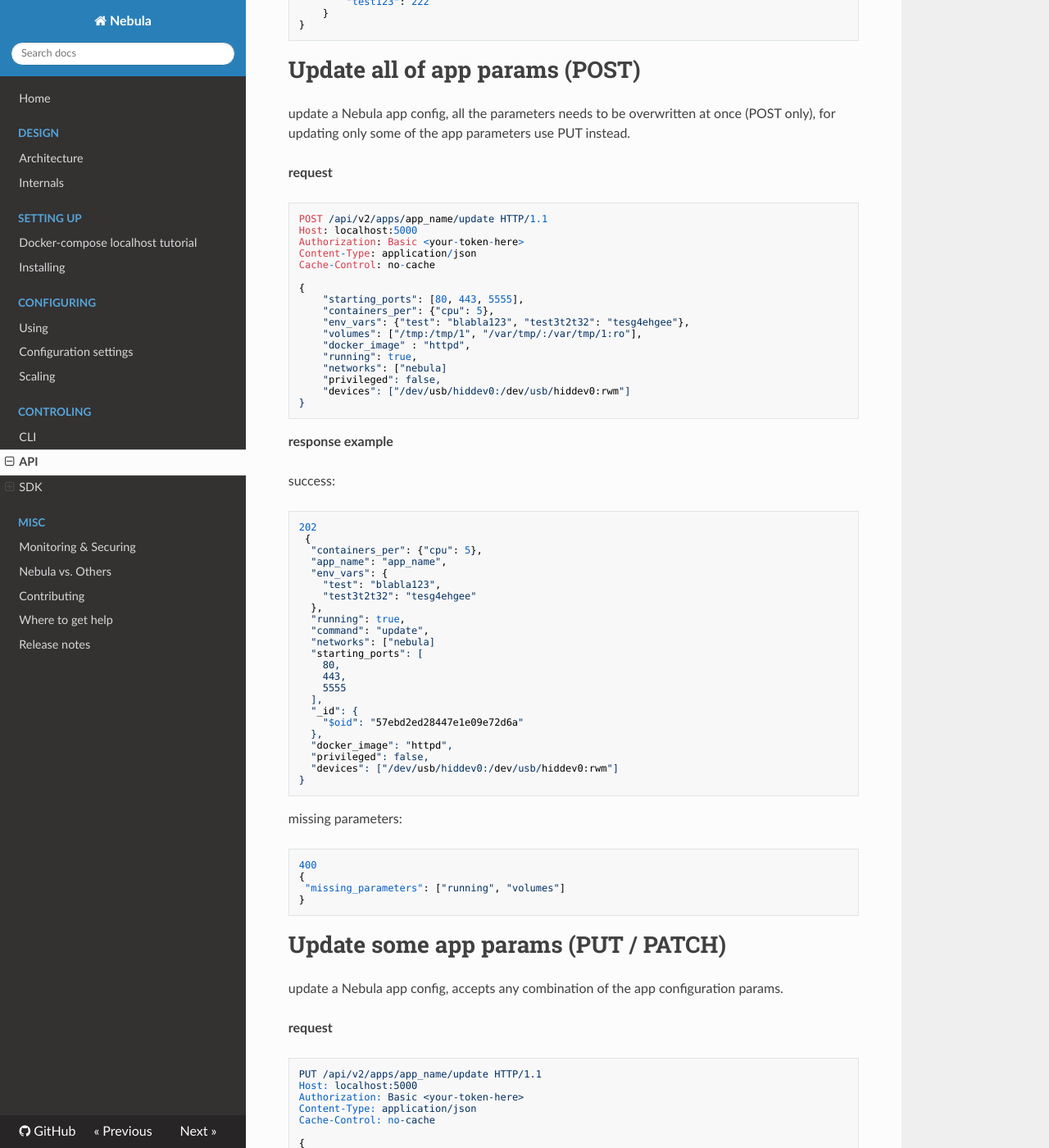
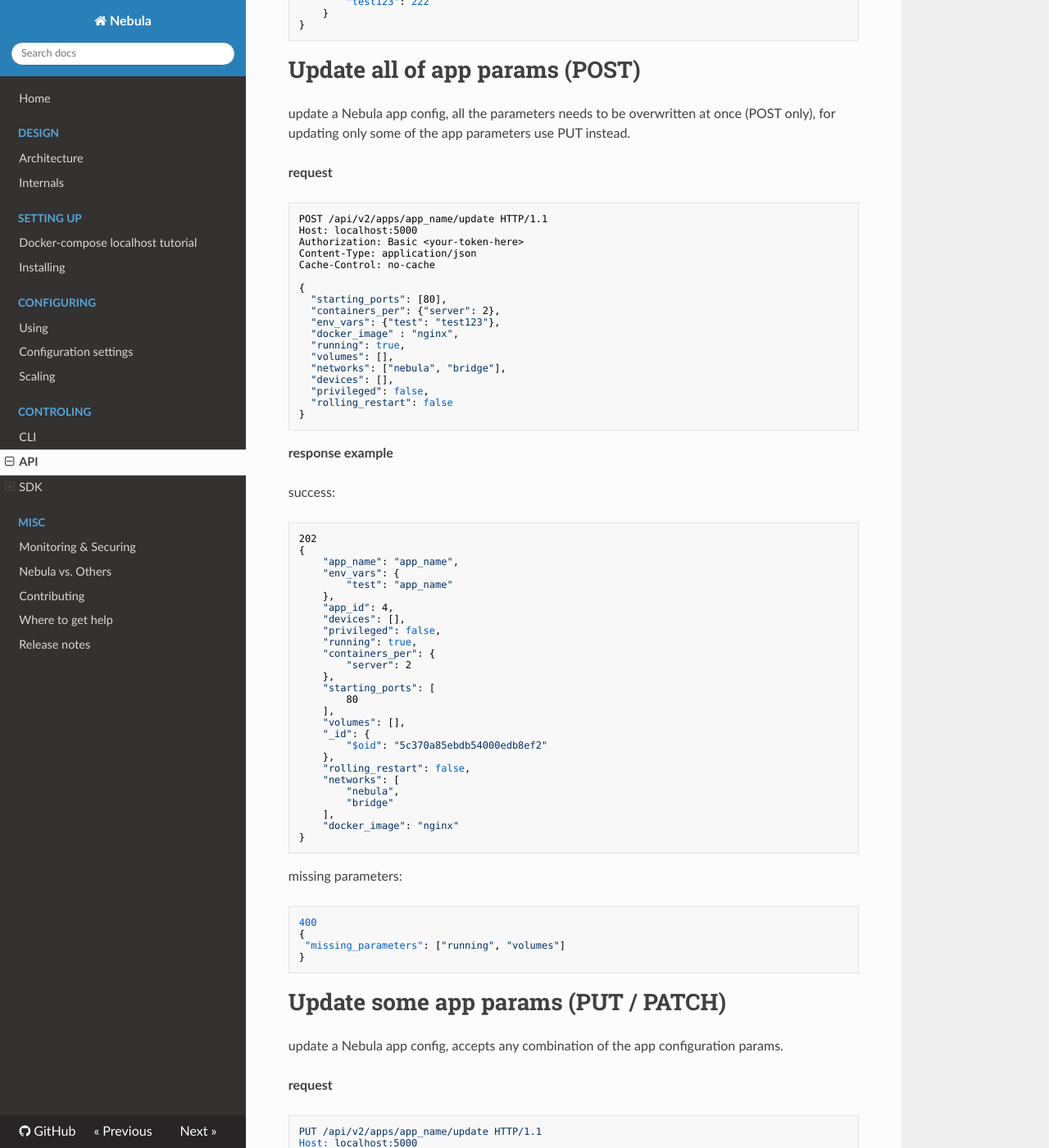
Before and after one commit to nebula-orchestrator/docs, an MkDocs documentation site: the page built from docs/api.md, in a window 1280 px wide and 1400 px high, scrolled down 6294 px. Shown: the whole window at 82% size. Built offline with MkDocs 1.6.1, drawn with Linux system fonts in a browser that asks for light colours; nearby versions of some CDN libraries; old or Windows-style settings are respelled for this version of MkDocs; some of the changed text lies outside the part shown.

````diff
--- a/docs/api.md
+++ b/docs/api.md
@@ -368,15 +368,16 @@ Content-Type: application/json
 Cache-Control: no-cache
 
 {
-    "starting_ports": [80, 443, 5555],
-    "containers_per": {"cpu": 5},
-    "env_vars": {"test": "blabla123", "test3t2t32": "tesg4ehgee"},
-    "volumes": ["/tmp:/tmp/1", "/var/tmp/:/var/tmp/1:ro"],
-    "docker_image" : "httpd",
-    "running": true,
-    "networks": ["nebula]
-    "privileged": false,
-    "devices": ["/dev/usb/hiddev0:/dev/usb/hiddev0:rwm"]
+  "starting_ports": [80],
+  "containers_per": {"server": 2},
+  "env_vars": {"test": "test123"},
+  "docker_image" : "nginx",
+  "running": true,
+  "volumes": [],
+  "networks": ["nebula", "bridge"],
+  "devices": [],
+  "privileged": false,
+  "rolling_restart": false
 }
 ```
 
@@ -385,27 +386,31 @@ Cache-Control: no-cache
 success:
 ```
 202
- {
-  "containers_per": {"cpu": 5},
-  "app_name": "app_name",
-  "env_vars": {
-    "test": "blabla123",
-    "test3t2t32": "tesg4ehgee"
-  },
-  "running": true,
-  "command": "update",
-  "networks": ["nebula]
-  "starting_ports": [
-    80,
-    443,
-    5555
-  ],
-  "_id": {
-    "$oid": "57ebd2ed28447e1e09e72d6a"
-  },
-  "docker_image": "httpd",
-  "privileged": false,
-  "devices": ["/dev/usb/hiddev0:/dev/usb/hiddev0:rwm"]
+{
+    "app_name": "app_name",
+    "env_vars": {
+        "test": "app_name"
+    },
+    "app_id": 4,
+    "devices": [],
+    "privileged": false,
+    "running": true,
+    "containers_per": {
+        "server": 2
+    },
+    "starting_ports": [
+        80
+    ],
+    "volumes": [],
+    "_id": {
+        "$oid": "5c370a85ebdb54000edb8ef2"
+    },
+    "rolling_restart": false,
+    "networks": [
+        "nebula",
+        "bridge"
+    ],
+    "docker_image": "nginx"
 }
 ```
 
@@ -430,8 +435,8 @@ Content-Type: application/json
 Cache-Control: no-cache
 
 {
-    "starting_ports": [80, 443, 6666],
-    "containers_per": {"server": 2}
+    "rolling_restart": true,
+    "containers_per": {"server": 1}
 }
 ```
 
@@ -440,28 +445,31 @@ Cache-Control: no-cache
 success:
 ```
 202
- {
-  "containers_per": {"server": 2},
-  "app_name": "app_name",
-  "env_vars": {
-    "test": "blabla123",
-    "test3t2t32": "tesg4ehgee"
-  },
-  "running": true,
-  "volumes": ["/tmp:/tmp/1", "/var/tmp/:/var/tmp/1:ro"],
-  "command": "update",
-  "networks": ["nebula]
-  "starting_ports": [
-    80,
-    443,
-    6666
-  ],
-  "_id": {
-    "$oid": "57ebd2ed28447e1e09e72d6a"
-  },
-  "docker_image": "httpd",
-  "privileged": false,
-  "devices": ["/dev/usb/hiddev0:/dev/usb/hiddev0:rwm"]
+{
+    "app_name": "app_name",
+    "env_vars": {
+        "test": "app_name"
+    },
+    "app_id": 4,
+    "devices": [],
+    "privileged": false,
+    "running": true,
+    "containers_per": {
+        "server": 1
+    },
+    "starting_ports": [
+        80
+    ],
+    "volumes": [],
+    "_id": {
+        "$oid": "5c370a85ebdb54000edb8ef2"
+    },
+    "rolling_restart": true,
+    "networks": [
+        "nebula",
+        "bridge"
+    ],
+    "docker_image": "nginx"
 }
 ```
 
````
